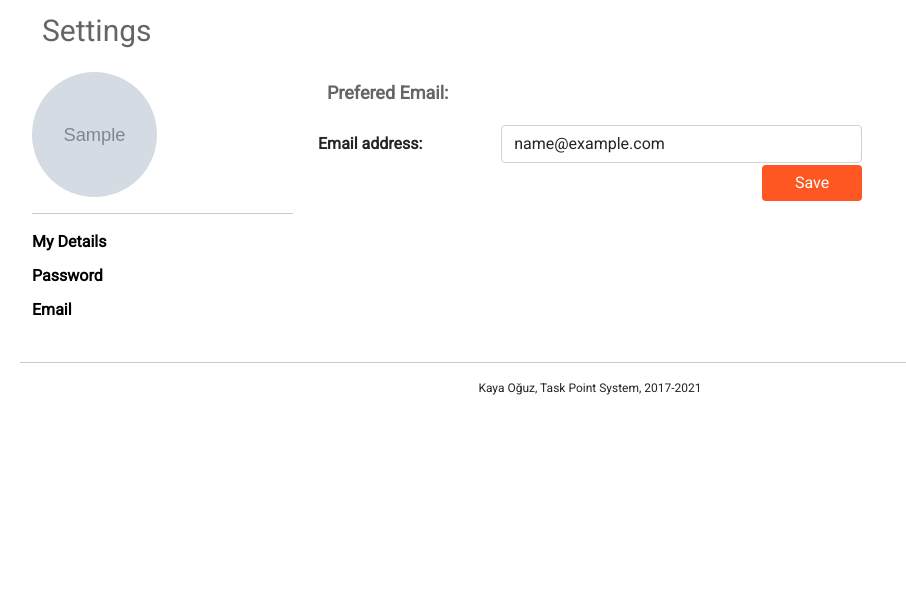
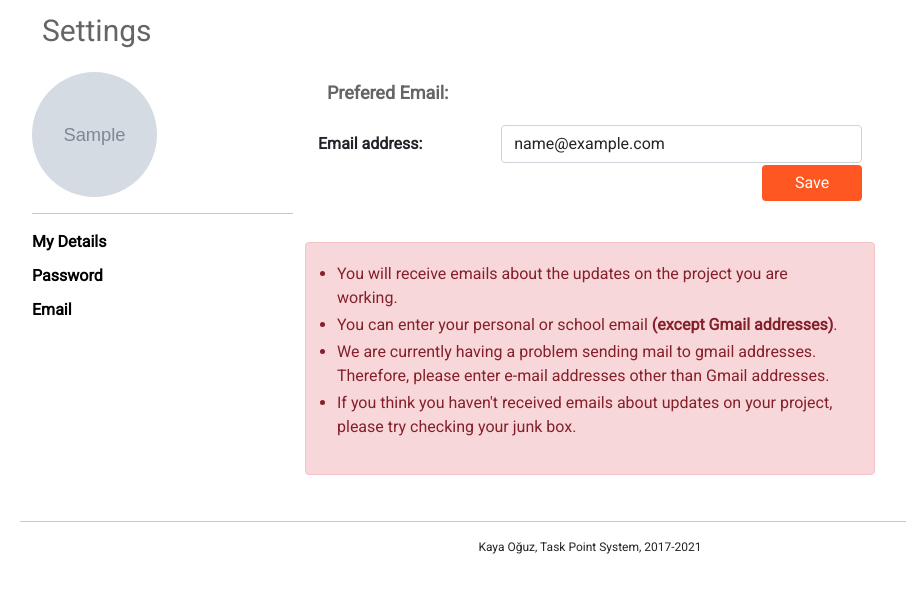
Before and after one commit to koguz/TPS, a Django app: page /accounts/profile/email in a window 1280 px wide. Shown: the part 74-667 px from the top of the page, without its empty margins (50-956 px from the left). Run offline with Django 3.2, Linux system fonts and the light colour scheme; a user stored in the database is signed in; tables that the repository leaves empty hold one stand-in row (values such as "Sample post"); grey boxes marked "Sample" are stand-in pictures; some libraries are stand-ins or nearby versions.

Commit message:
email screen alert

```diff
--- a/tps/tasks/templates/tasks/my_email.html
+++ b/tps/tasks/templates/tasks/my_email.html
@@ -23,6 +23,7 @@
     }
   </style>
 
+     <div>
       <div style="margin-top: 10px">
         <div class="row">
           <div class="column">
@@ -41,7 +42,16 @@
           </div>
         </div>
       </div>
+      <div style="margin-top: 40px"class="row alert alert-danger" role="alert">
+        <ul>
+          <li style="margin: 3px">You will receive emails about the updates on the project you are working.</li>
+          <li style="margin: 3px">You can enter your personal or school email <strong>(except Gmail addresses)</strong>.</li>
+          <li style="margin: 3px">We are currently having a problem sending mail to gmail addresses. Therefore, please enter e-mail addresses other than Gmail addresses.</li>
+          <li style="margin: 3px">If you think you haven't received emails about updates on your project, please try checking your junk box.</li>
+        </ul>
+      </div>
 
+     </div>
 
   <script defer>
       document.getElementById('email_option').className = 'selected'
```
Lines whose indentation alone changed are shown as unchanged.
